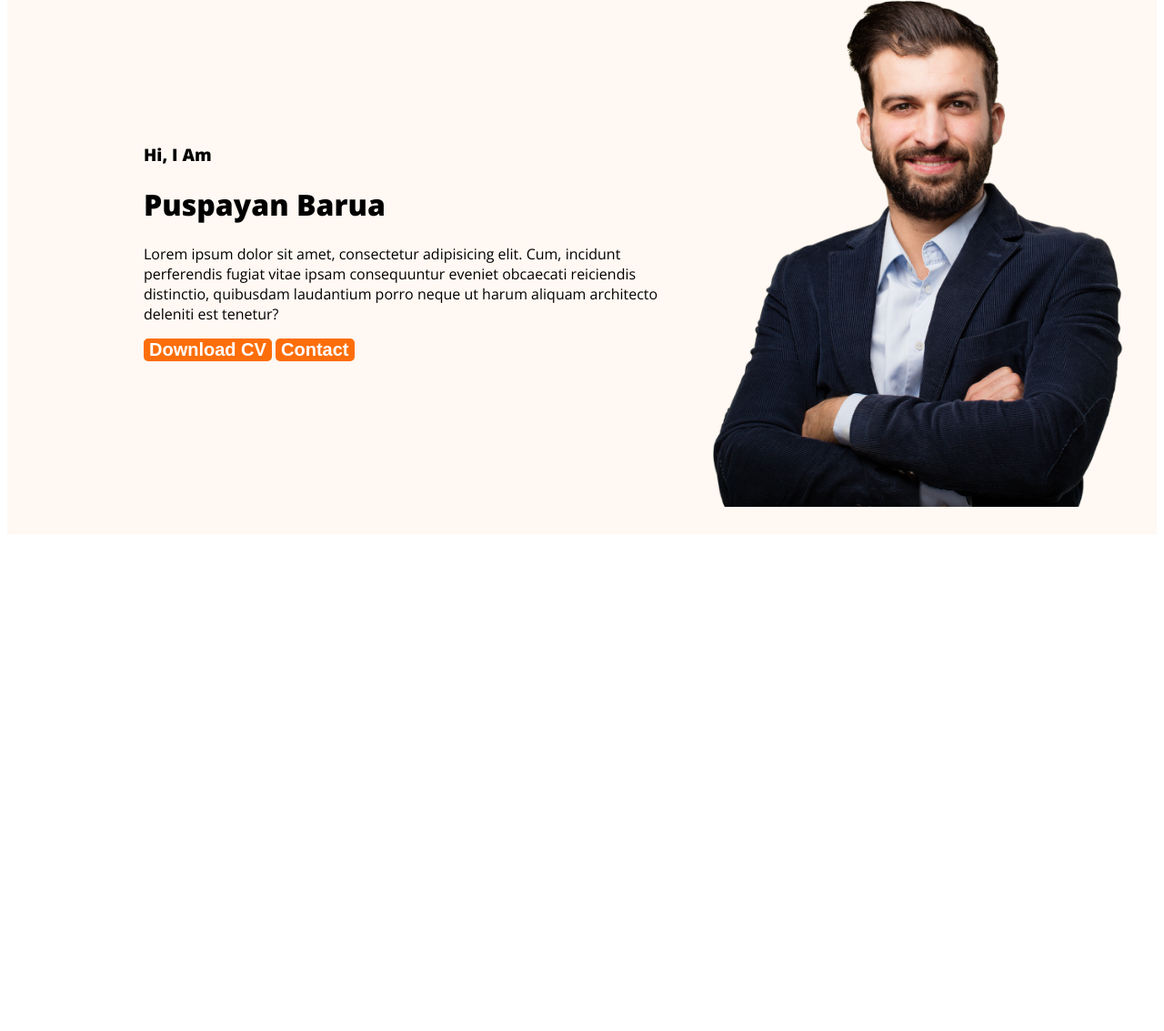
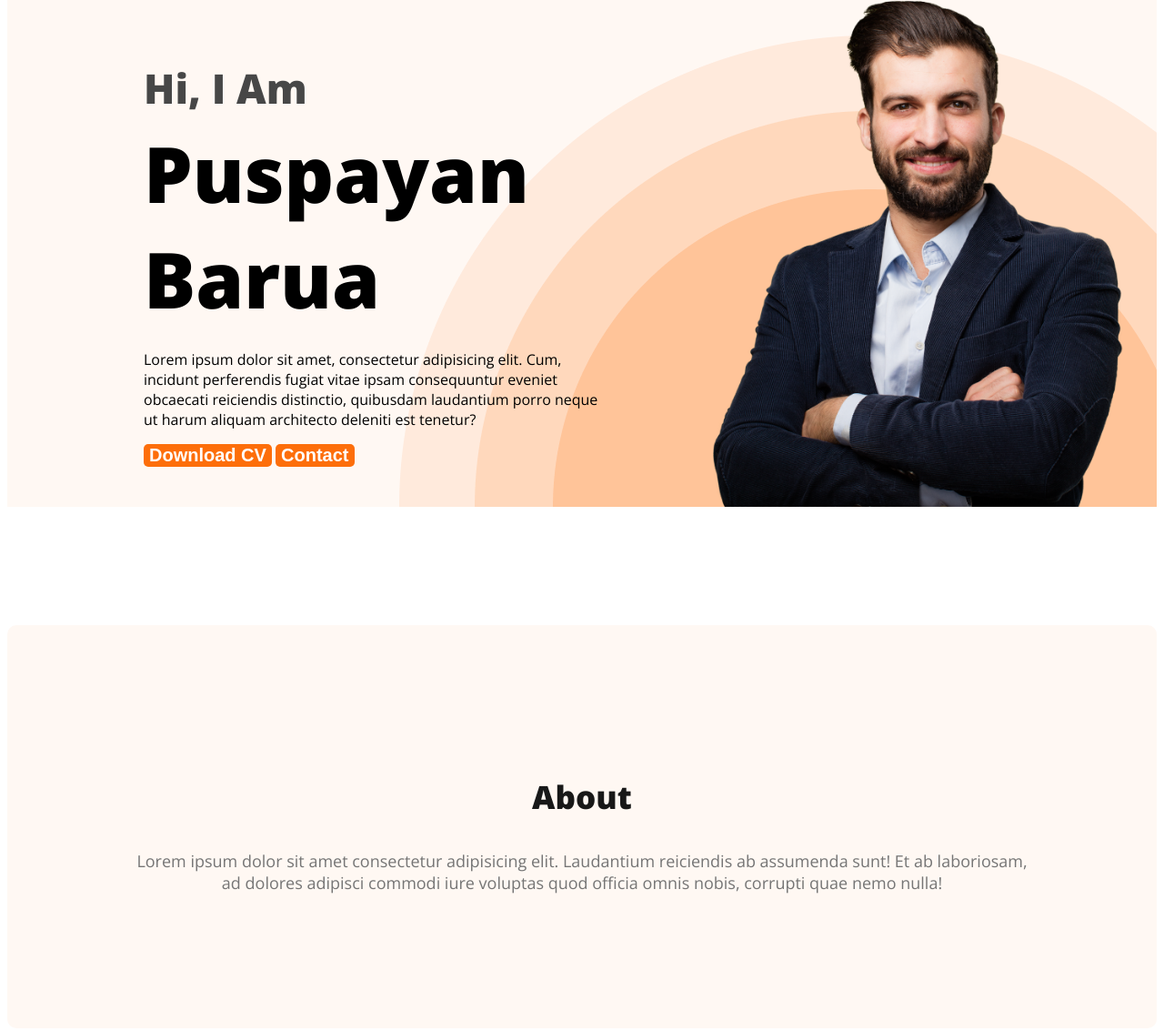
Before and after one commit to Puspayanbarua/Portfolio-Project, a plain HTML site: page index.html in a window 1280 px wide. Shown: the part 211-1344 px from the top of the page at 91% size. Before the commit the page ends 806 px from the top, so only its background shows below. Drawn offline with nearby package versions, Linux system fonts and the light colour scheme.

Commit message:
about section create

```diff
--- a/index.html
+++ b/index.html
@@ -22,8 +22,8 @@
         <div class="banner">
             <div class="banner-content">
                 <h3 class="banner-greating">Hi, I Am</h3>
-                <h1 class="banner-heading">Puspayan Barua</h1>
-                <p>Lorem ipsum dolor sit amet, consectetur adipisicing elit. Cum, incidunt perferendis fugiat vitae ipsam consequuntur eveniet obcaecati reiciendis distinctio, quibusdam laudantium porro neque ut harum aliquam architecto deleniti est tenetur?</p>
+                <h1 class="banner-title">Puspayan Barua</h1>
+                <p class="banner-des">Lorem ipsum dolor sit amet, consectetur adipisicing elit. Cum, incidunt perferendis fugiat vitae ipsam consequuntur eveniet obcaecati reiciendis distinctio, quibusdam laudantium porro neque ut harum aliquam architecto deleniti est tenetur?</p>
                 <button class="btn-primary">Download CV</button>
                 <button class="btn-primary">Contact</button>
             </div>
@@ -31,7 +31,12 @@
         </div>
     </header>
     <main>
-
+        <section class="about">
+            <h3 class="section-title">About</h3>
+            <p class="section-des">
+                Lorem ipsum dolor sit amet consectetur adipisicing elit. Laudantium reiciendis ab assumenda sunt! Et ab laboriosam, ad dolores adipisci commodi iure voluptas quod officia omnis nobis, corrupti quae nemo nulla!
+            </p>
+        </section>
     </main>
     <footer>
 
--- a/styles/portfolio.css
+++ b/styles/portfolio.css
@@ -30,6 +30,17 @@ nav a{
     text-decoration: none;
     color: #474747;
 }
+.section-title{
+    color: #181818;
+    text-align: center;
+    font-size: 35px;
+    font-weight: 700;
+}
+.section-des{
+    color: #757575;
+    text-align: center;
+    font-size: 18px;
+}
 .btn-primary{
     border-radius: 5px;
     background: #FD6E0A;
@@ -42,12 +53,40 @@ nav a{
 /* Header related style */
 .header{
    background: #FFF8F3;
+   background-image: url(../images/header_bg.png);
+   background-repeat: no-repeat;
+   background-position: bottom right;
 }
 .banner{
-    padding: 30px 30px 30px 150px;
+    padding: 30px 30px 0px 150px;
     display: flex;
     align-items: center;
+    justify-content: space-between;
 }
 .banner .profile-pic{
     width: 500px;
 }
+.banner-greating{
+    font-size: 45px;
+    color: #474747;
+    margin-bottom: 0;
+}
+.banner-title{
+    font-size: 85px;
+    font-weight: 700;
+    margin-top: 5px;
+    margin-bottom: 20px;
+
+}
+.banner-content{
+    max-width: 500px;
+}
+/* main  section */
+
+/* About Section */
+.about{
+    padding: 130px;
+    border-radius: 10px;
+    background: #FFF8F3;
+    margin: 130px 0;
+}
```
